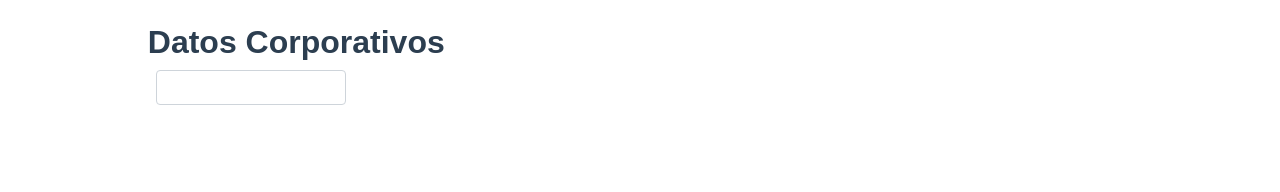
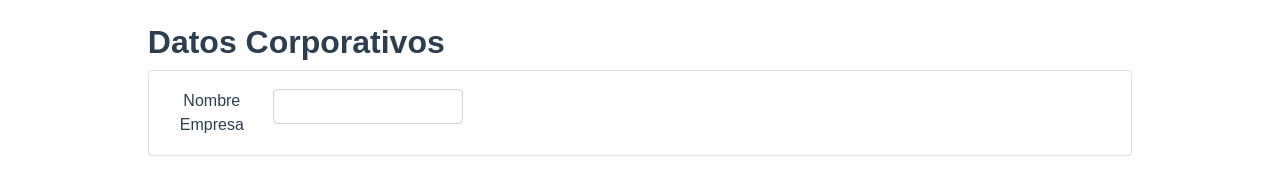
Before and after one commit to julianNot/electronicsDigital, a Vue app: page /create in a window 1280 px wide. Shown: the part 298-490 px from the top of the page. Built offline with nearby package versions, Linux system fonts and the light colour scheme.

Commit message:
actualizacion

```diff
--- a/src/components/FormClient.vue
+++ b/src/components/FormClient.vue
@@ -30,14 +30,6 @@ export default {
 
 <style>
 
-label {
-  display: inline-block;
-  width: 90px;
-  margin: 8px;
-  font-size: 1rem;
-  font-weight: 500;
-}
-
 .card{
     padding: 10px;
 }
--- a/src/components/FormCorporation.vue
+++ b/src/components/FormCorporation.vue
@@ -1,7 +1,8 @@
 <template>
-  <section>
-      <section>
-          <InputC typeInput="password" idInput="pauwu"/>
+  <section class="card">
+      <section class="d-flex">
+          <label for="i-nameC">Nombre Empresa</label>
+          <InputC typeInput="text" idInput="i-nameC"/>
       </section>
       <section></section>
   </section>
--- a/src/views/CreateInvoices.vue
+++ b/src/views/CreateInvoices.vue
@@ -34,4 +34,12 @@ h2 {
   font-size: 2rem;
   font-weight: 700;
 }
+
+label {
+  display: inline-block;
+  width: 90px;
+  margin: 8px;
+  font-size: 1rem;
+  font-weight: 500;
+}
 </style>
```
